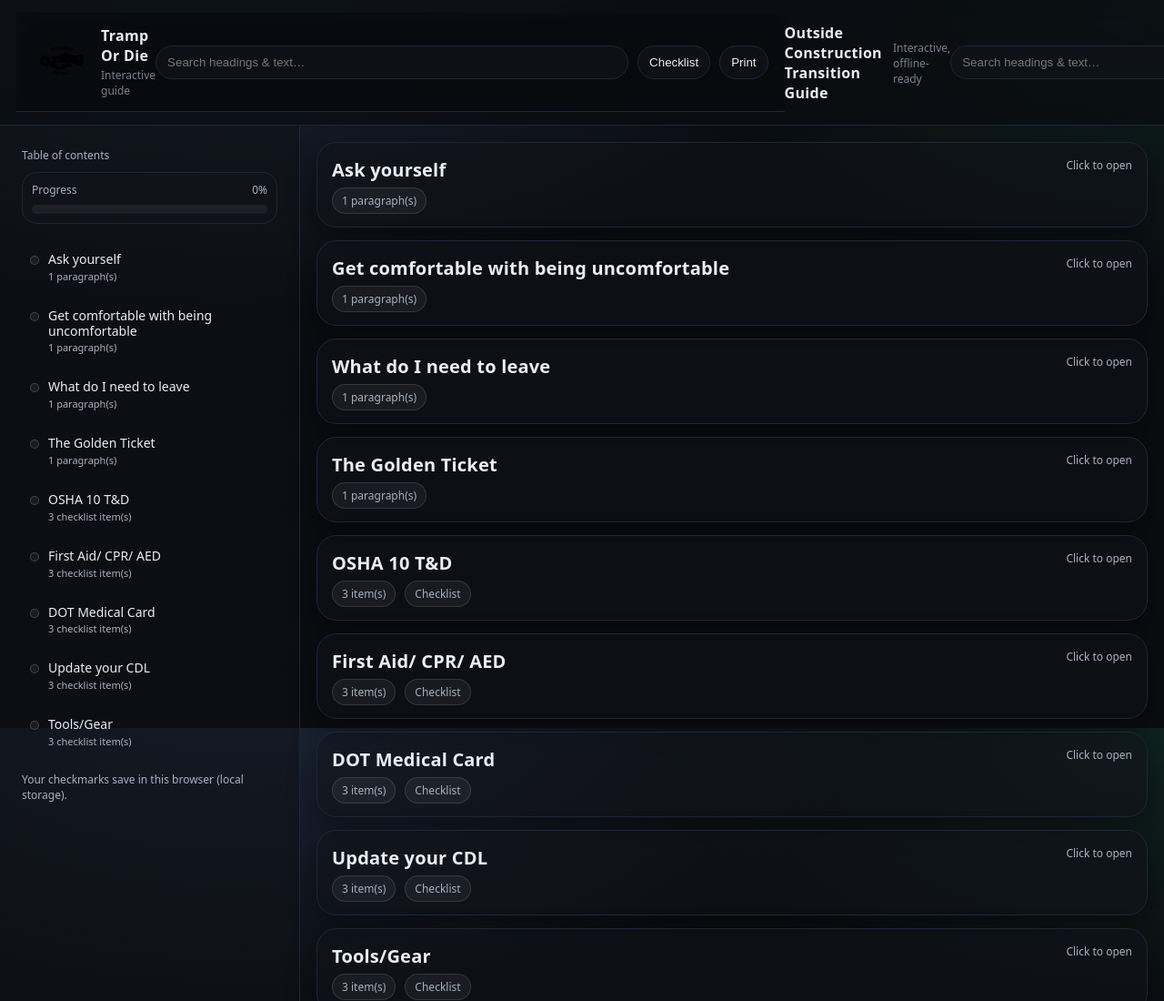
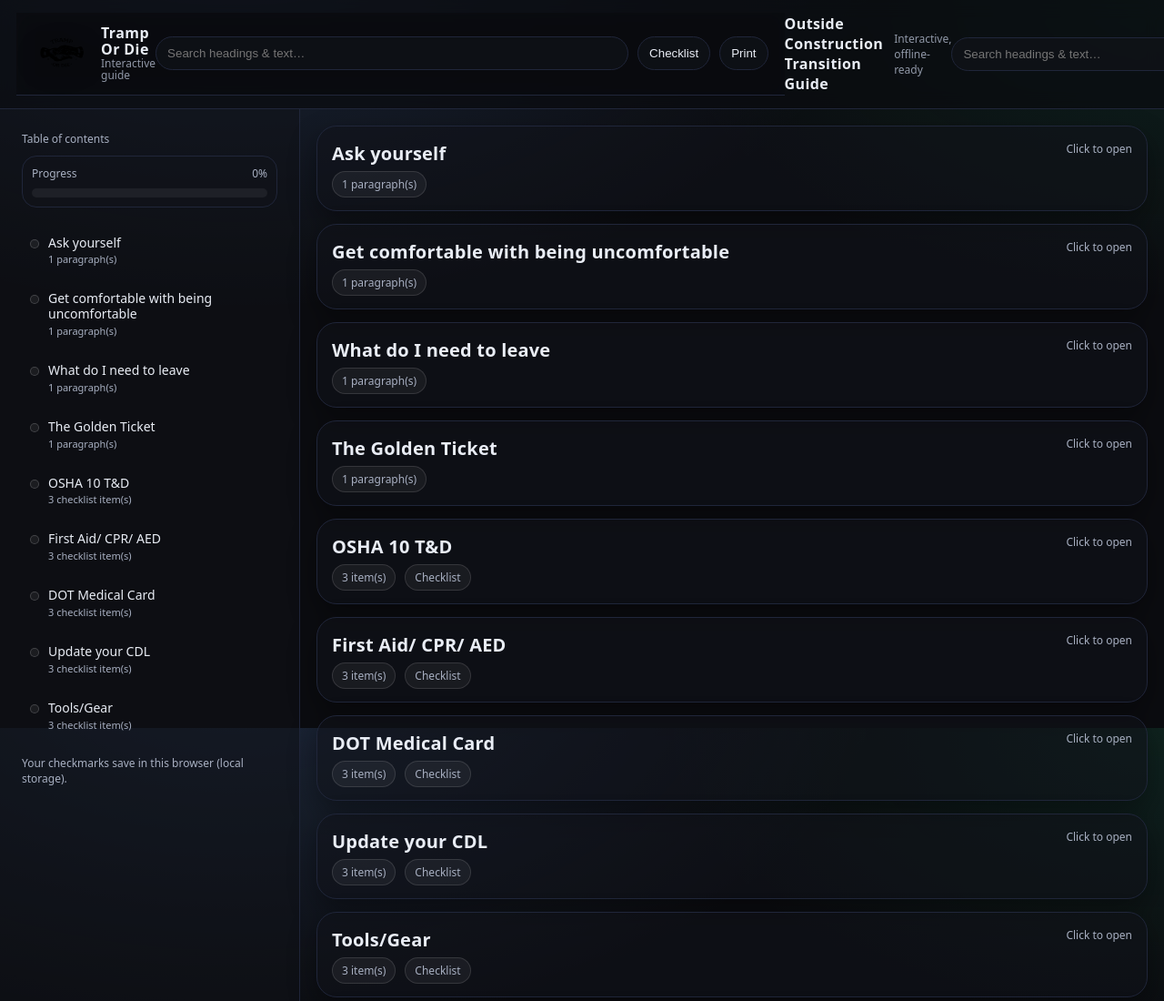
Before and after one commit to TrampOrDie/trampordie, a plain HTML site: page index.html in a window 1280 px wide. Shown: the top 1100 px of the page at 91% size. Drawn offline with Linux system fonts and the light colour scheme; files whose address does not match are found by name.

Commit message:
Refactor branding styles in styles.css
Removed old branding styles and added new branding classes with updated properties.

```diff
--- a/styles.css
+++ b/styles.css
@@ -33,8 +33,6 @@ body{
   backdrop-filter: blur(10px);
 }
 
-.brand-title{font-weight:800; letter-spacing:.2px}
-.brand-sub{font-size:12px; color:var(--muted); margin-top:2px}
 
 .top-actions{display:flex; gap:10px; align-items:center}
 .search{
@@ -249,4 +247,39 @@ body{
 .brand-sub {
   font-size: 12px;
   opacity: 0.7;
+}/* ===== BRANDING ===== */
+
+.brand {
+  display: flex;
+  align-items: center;
+  gap: 12px;
 }
+
+.brand-logo {
+  height: 42px;
+  width: auto;
+  filter: drop-shadow(0 6px 14px rgba(0,0,0,.35));
+}
+
+.brand-text {
+  display: flex;
+  flex-direction: column;
+  line-height: 1.1;
+}
+
+.brand-title {
+  font-weight: 800;
+  letter-spacing: 0.4px;
+}
+
+.brand-sub {
+  font-size: 12px;
+  color: var(--muted);
+  opacity: 0.85;
+}
+<div class="brand" onclick="location.reload()">
+@media (max-width: 980px) {
+  .brand-logo {
+    height: 36px;
+  }
+}
```
